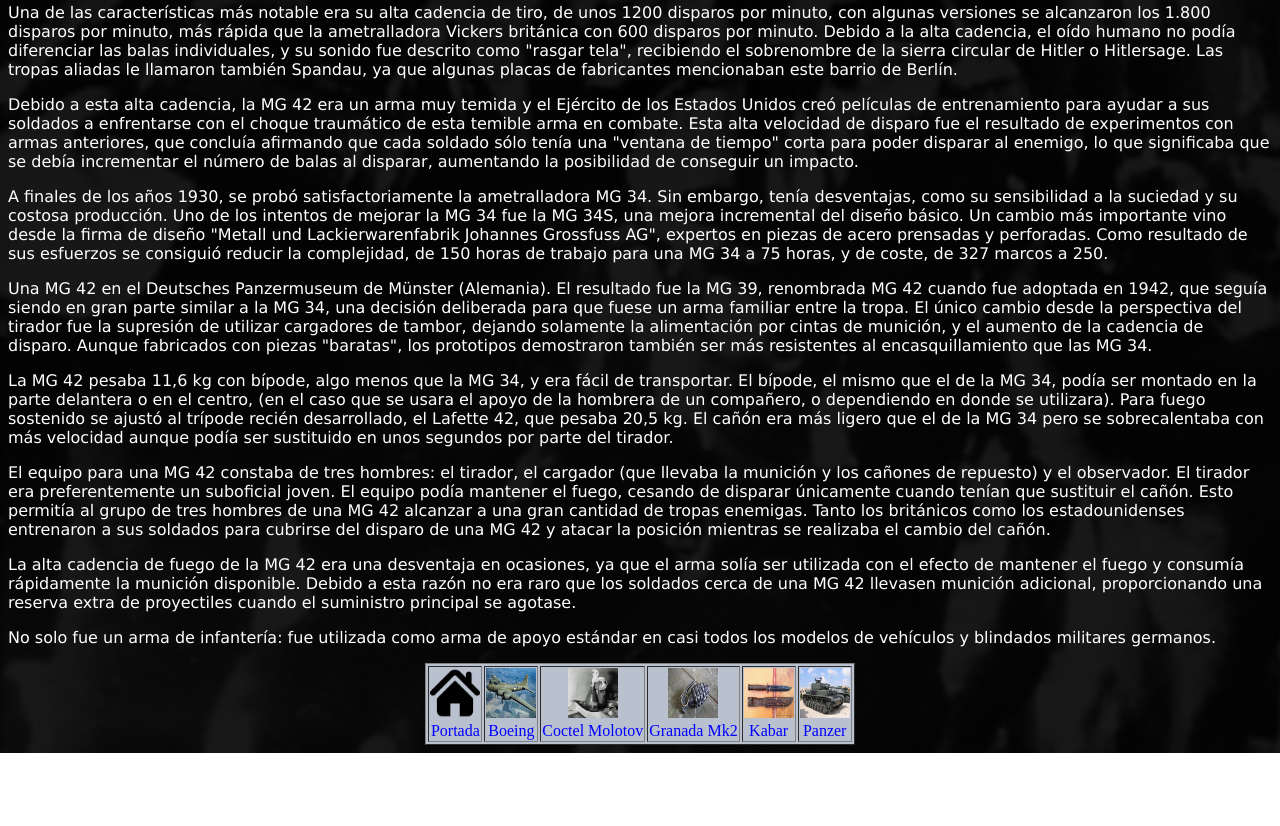
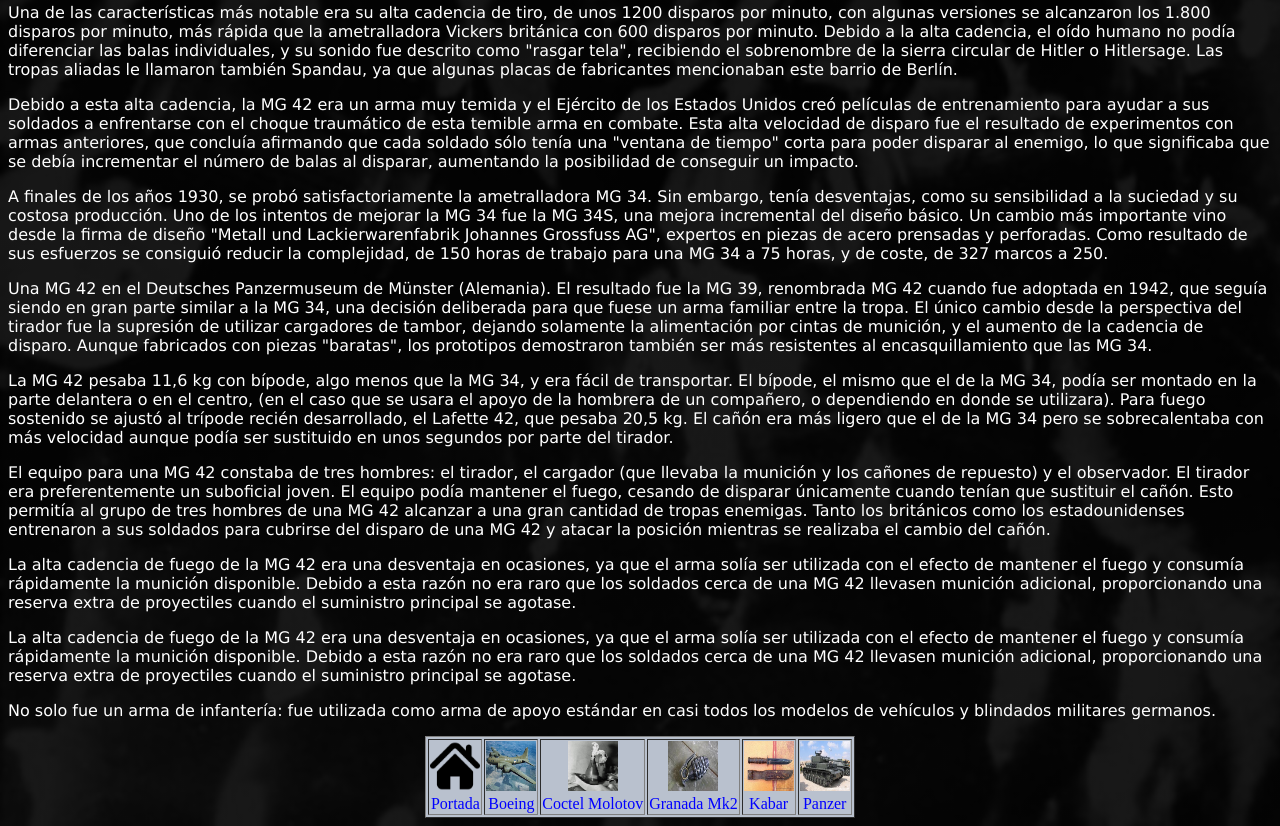
Before and after one commit to sermarbeni2004/sergiomartinbenitez, a plain HTML site: page html/ametralladora.html in a window 1280 px wide. Shown: the part 702-1528 px from the top of the page. Before the commit the page ends 1455 px from the top, so only its background shows below. Drawn offline with Linux system fonts and the light colour scheme.

Commit message:
copiar parrafo

```diff
--- a/html/ametralladora.html
+++ b/html/ametralladora.html
@@ -38,6 +38,8 @@ El resultado fue la MG 39, renombrada MG 42 cuando fue adoptada en 1942, que seg
 <p>La MG 42 pesaba 11,6 kg con bípode, algo menos que la MG 34, y era fácil de transportar. El bípode, el mismo que el de la MG 34, podía ser montado en la parte delantera o en el centro, (en el caso que se usara el apoyo de la hombrera de un compañero, o dependiendo en donde se utilizara). Para fuego sostenido se ajustó al trípode recién desarrollado, el Lafette 42, que pesaba 20,5 kg. El cañón era más ligero que el de la MG 34 pero se sobrecalentaba con más velocidad aunque podía ser sustituido en unos segundos por parte del tirador.</p>
 
 <p>El equipo para una MG 42 constaba de tres hombres: el tirador, el cargador (que llevaba la munición y los cañones de repuesto) y el observador. El tirador era preferentemente un suboficial joven. El equipo podía mantener el fuego, cesando de disparar únicamente cuando tenían que sustituir el cañón. Esto permitía al grupo de tres hombres de una MG 42 alcanzar a una gran cantidad de tropas enemigas. Tanto los británicos como los estadounidenses entrenaron a sus soldados para cubrirse del disparo de una MG 42 y atacar la posición mientras se realizaba el cambio del cañón.</p>
+
+<p>La alta cadencia de fuego de la MG 42 era una desventaja en ocasiones, ya que el arma solía ser utilizada con el efecto de mantener el fuego y consumía rápidamente la munición disponible. Debido a esta razón no era raro que los soldados cerca de una MG 42 llevasen munición adicional, proporcionando una reserva extra de proyectiles cuando el suministro principal se agotase.</p>
 
 <p>La alta cadencia de fuego de la MG 42 era una desventaja en ocasiones, ya que el arma solía ser utilizada con el efecto de mantener el fuego y consumía rápidamente la munición disponible. Debido a esta razón no era raro que los soldados cerca de una MG 42 llevasen munición adicional, proporcionando una reserva extra de proyectiles cuando el suministro principal se agotase.</p>
 
```
